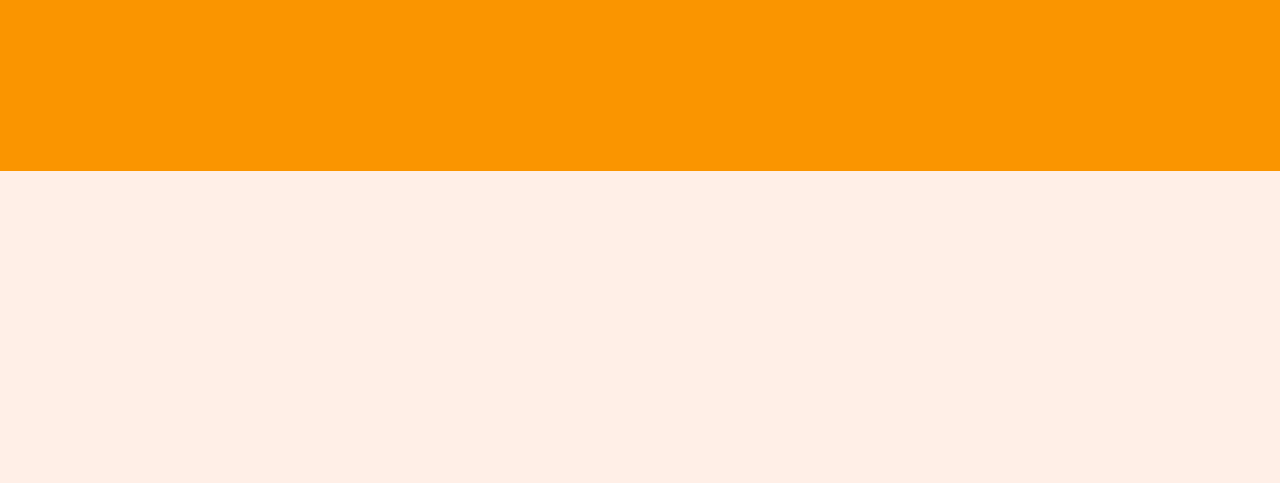
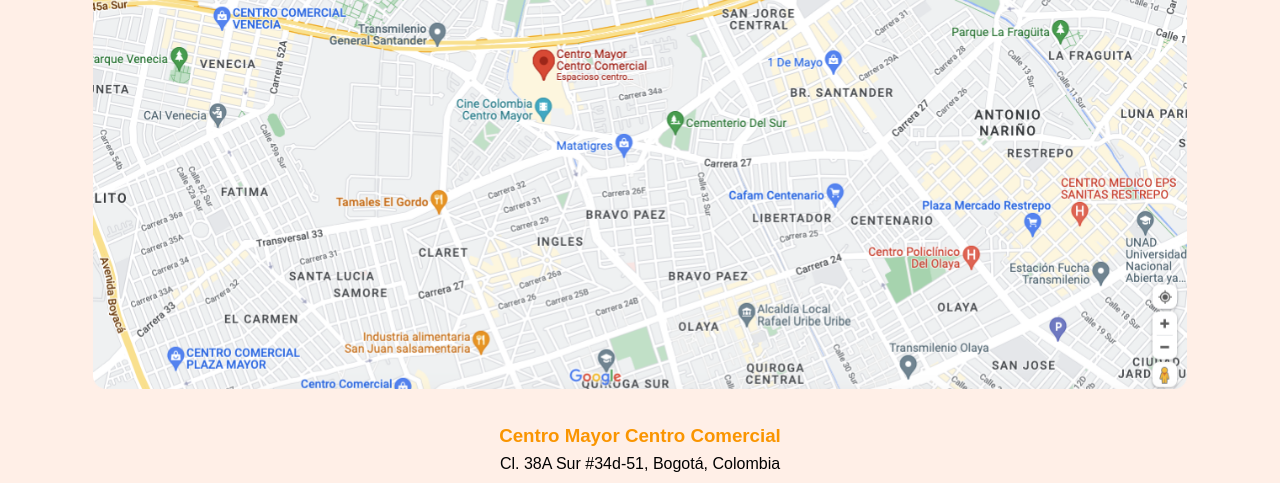
Before and after one commit to PaylemanC/Eco-Store--Platzi, a plain HTML site: page index.html in a window 1280 px wide. Shown: the part 3878-4361 px from the top of the page. Before the commit the page ends 4049 px from the top, so only its background shows below. Drawn offline with Linux system fonts and the light colour scheme.

Commit message:
Completa sección info: location

```diff
--- a/index.html
+++ b/index.html
@@ -274,10 +274,9 @@
             </div>
             <div class="info__location">
                 <h2>Encuéntranos en</h2>
-                <div class="location--map">
-                    <img src="" alt="">
-                    <p></p>
-                </div>
+                <img src="assets/img/map.png" alt="">
+                <h3>Centro Mayor Centro Comercial</h3>
+                <p>Cl. 38A Sur #34d-51, Bogotá, Colombia</p>
             </div>
         </section>
     </main>
--- a/scss/main.scss
+++ b/scss/main.scss
@@ -185,6 +185,18 @@ article, section {
             }
         }
     }
+    .info__location {
+        text-align: center;
+        img {
+            width: 90%;
+            text-align: center;
+            margin-bottom: 32px;
+        }
+        h3 {
+            color: $quaternary-color;
+            margin-bottom: 8px;
+        }
+    }
 }
 
 footer {
```
Also changed, not shown: css/main.css, 1 other file.
